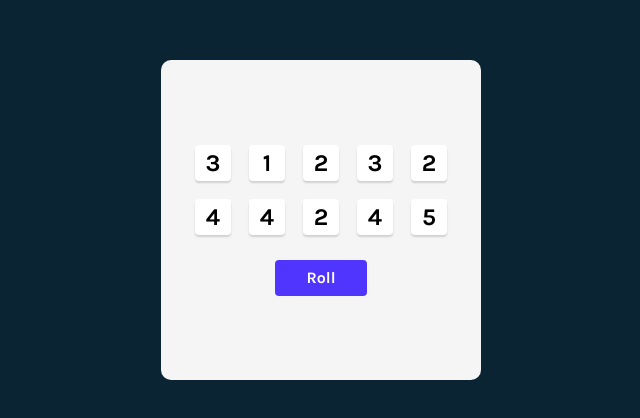
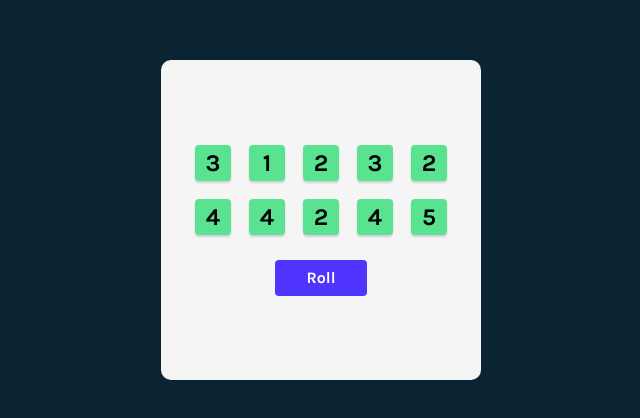
Before and after one commit to Jacob-Dunbar/tenzies, a React (Vite) app: page / in a window 1280 px wide. Shown: the part 180-598 px from the top of the page, without its empty margins (319-959 px from the left). Built offline with nearby package versions, Linux system fonts and the light colour scheme.

Commit message:
feat: add holdDice() to change isheld prop of dice

```diff
--- a/src/App.jsx
+++ b/src/App.jsx
@@ -20,15 +20,33 @@ function App() {
     for (let i = 0; i < 10; i++) {
       diceArray.push({
         value: Math.ceil(Math.random() * 6),
-        isHeld: false,
+        isHeld: true,
         id: nanoid(),
       });
     }
     return diceArray;
   }
 
+  function holdDice(id) {
+    setDice(
+      dice.map((die) => {
+        if (die.id === id) {
+          return { ...die, isHeld: !die.isHeld };
+        } else {
+          return die;
+        }
+      })
+    );
+  }
+
   const diceElements = dice.map((die) => (
-    <Die key={die.id} value={die.value} />
+    <Die
+      id={die.id}
+      key={die.id}
+      value={die.value}
+      isHeld={die.isHeld}
+      holdDice={() => holdDice(die.id)}
+    />
   ));
 
   function roll() {
--- a/src/components/Die.jsx
+++ b/src/components/Die.jsx
@@ -2,7 +2,13 @@ import React from "react";
 
 const Die = (props) => {
   return (
-    <div className="die">
+    <div
+      className="die"
+      onClick={props.holdDice}
+      style={{
+        backgroundColor: props.isHeld === true ? "#59E391" : "#FFFFFF",
+      }}
+    >
       <h1 className="die__value">{props.value}</h1>
     </div>
   );
--- a/src/style.css
+++ b/src/style.css
@@ -43,13 +43,14 @@ body {
   min-width: 36px;
   border-radius: 4px;
   box-shadow: 0px 2px 2px 0px #00000026;
-  background-color: white;
 
   font-size: 0.75rem;
 
   display: flex;
   align-items: center;
   justify-content: center;
+
+  cursor: pointer;
 }
 
 button {
```
